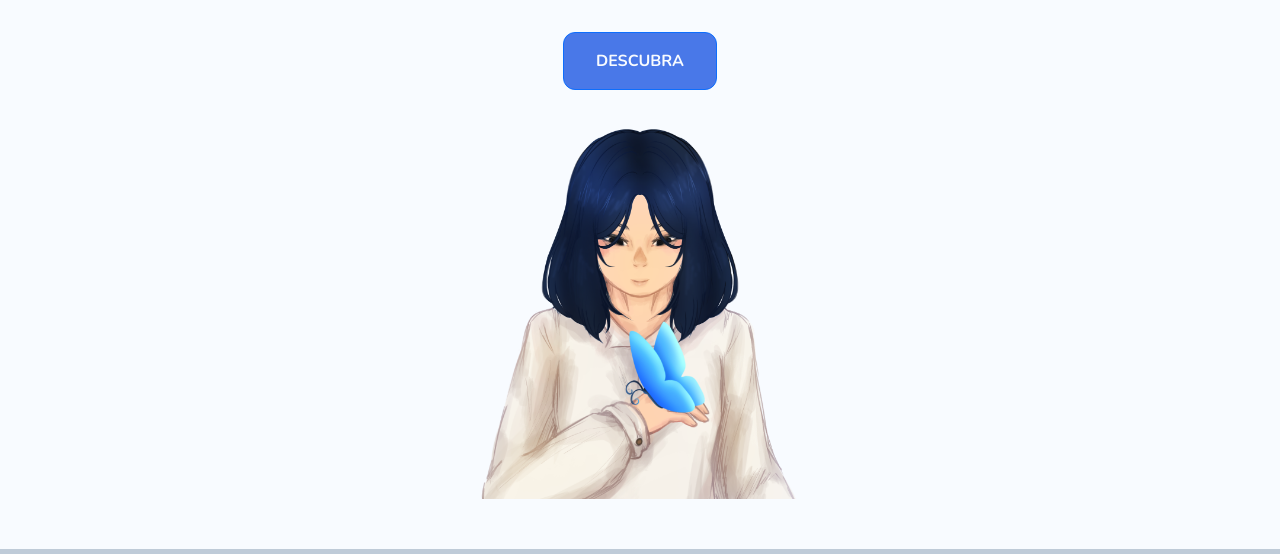
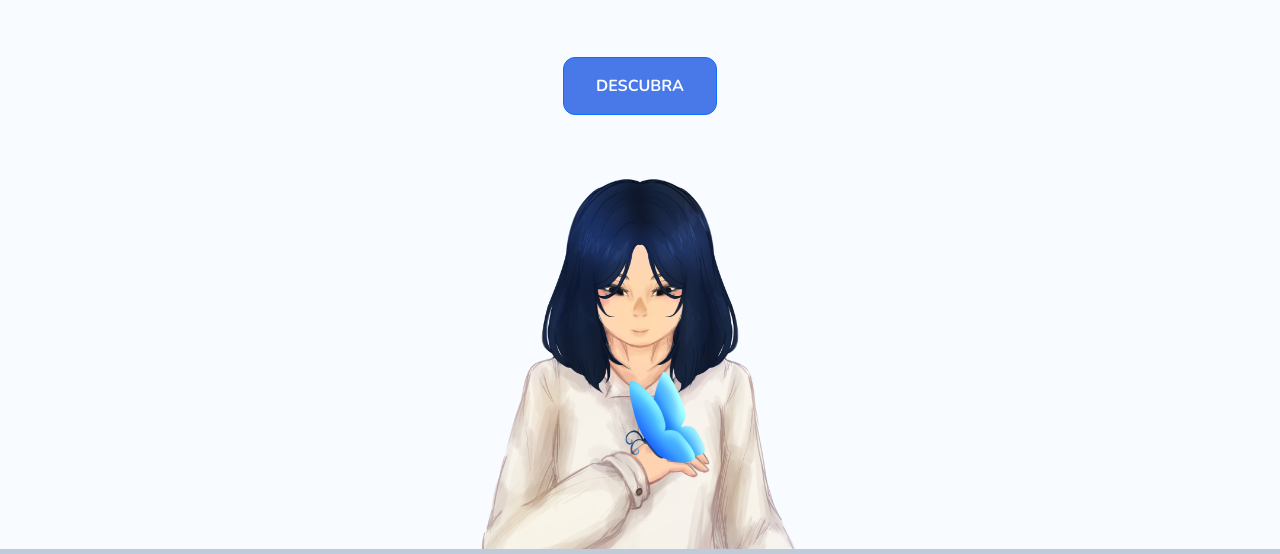
Before and after one commit to TiemiFujiwara/portfolio, a website: page index.html in a window 1280 px wide. Shown: the part 251-805 px from the top of the page. Drawn offline with nearby package versions, Linux system fonts and the light colour scheme.

Commit message:
[Hero Section Responsiva]

```diff
--- a/assets/css/custom.css
+++ b/assets/css/custom.css
@@ -134,6 +134,7 @@ button {
     z-index: 2;
     width: 120%;
     height: auto;
+    object-position: bottom;
 }
 
 .circle-bg {
@@ -336,7 +337,7 @@ button {
 .custom-btn-2 {
     background-color: var(--discovermorebutton);
     color: var(--mainbackground);
-    font-family: 'Mulish',sans-serif;
+    font-family: 'Mulish', sans-serif;
     font-weight: bold;
     font-size: 1.1rem;
     padding: 1rem 1.5rem;
@@ -437,13 +438,13 @@ button {
 /* Animação para fazer o modal aparecer por baixo */
 
 .modal.fade .modal-dialog {
-    transform: translate(0,100vh);
+    transform: translate(0, 100vh);
     transition: transform 0.4s cubic-bezier(0.16, 1, 0.3, 1), opacity 0.3s ease-out;
     opacity: 0;
 }
 
 .modal.show .modal-dialog {
-    transform: translate(0,0);
+    transform: translate(0, 0);
     opacity: 1;
 }
 
@@ -476,13 +477,15 @@ button {
     .header-display {
         display: flex;
         align-items: center;
-        justify-content: center;
+        justify-content: space-between;
         flex-direction: column;
         text-align: center;
         background-color: var(--mainbackground);
         padding: 20px 20px 0 20px;
         position: relative;
         width: 100%;
+        min-height: 100dvh;
+        overflow: hidden;
     }
 
     .themes {
@@ -547,7 +550,7 @@ button {
         display: none;
     }
 
-    .navbar .navlist ul{
+    .navbar .navlist ul {
         display: flex;
         flex-direction: row;
         position: static;
@@ -564,7 +567,7 @@ button {
         transition: color 0.2 ease;
     }
 
-        .logo {
+    .logo {
         width: 200px;
         padding-left: 2.5rem;
     }
@@ -703,13 +706,15 @@ button {
     .header-display {
         display: flex;
         align-items: center;
-        justify-content: center;
+        justify-content: space-between;
         flex-direction: column;
         text-align: center;
         background-color: var(--mainbackground);
         padding: 20px 20px 0 20px;
         position: relative;
         width: 100%;
+        min-height: 100dvh;
+        overflow: hidden;
     }
 
     .themes {
```
